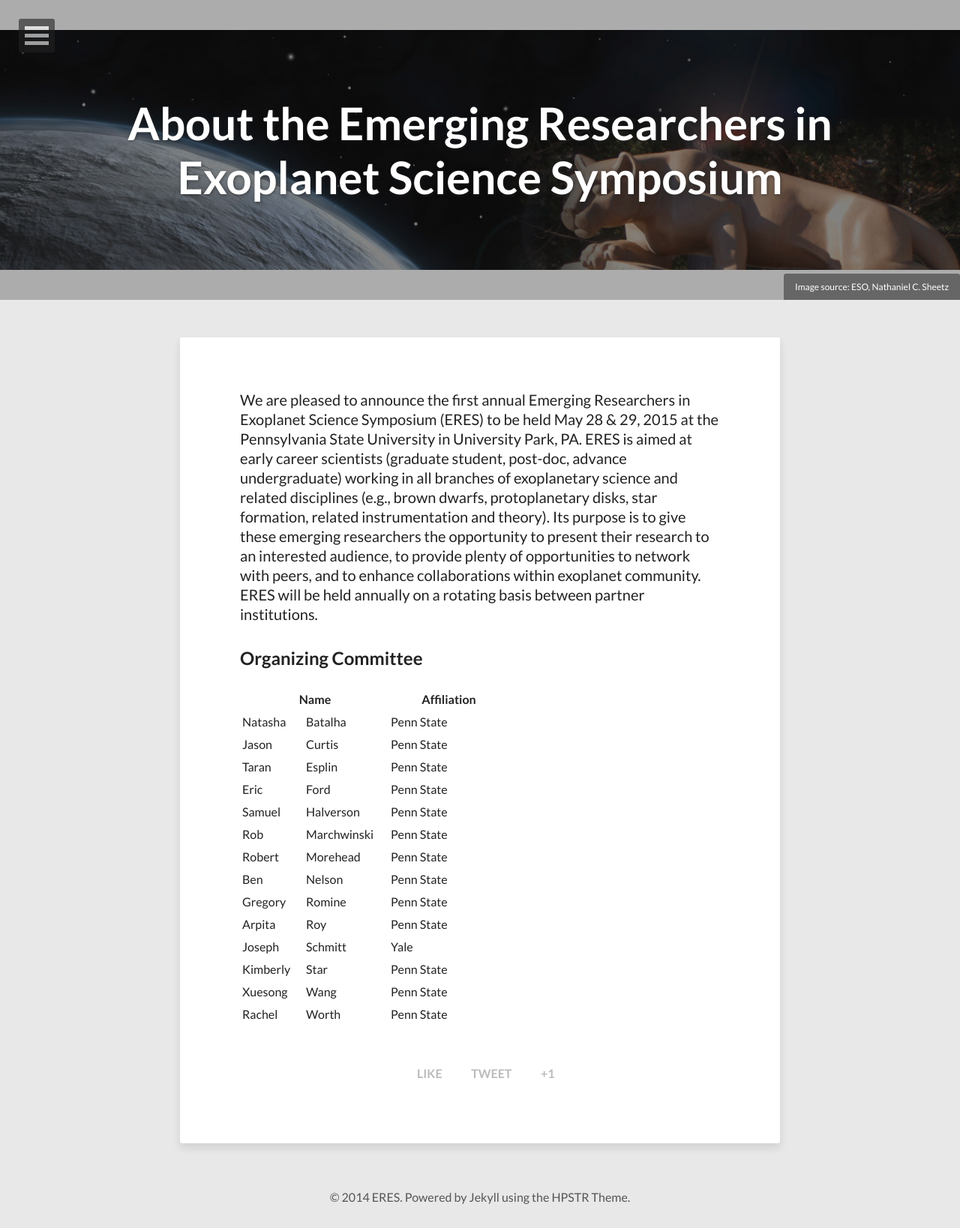
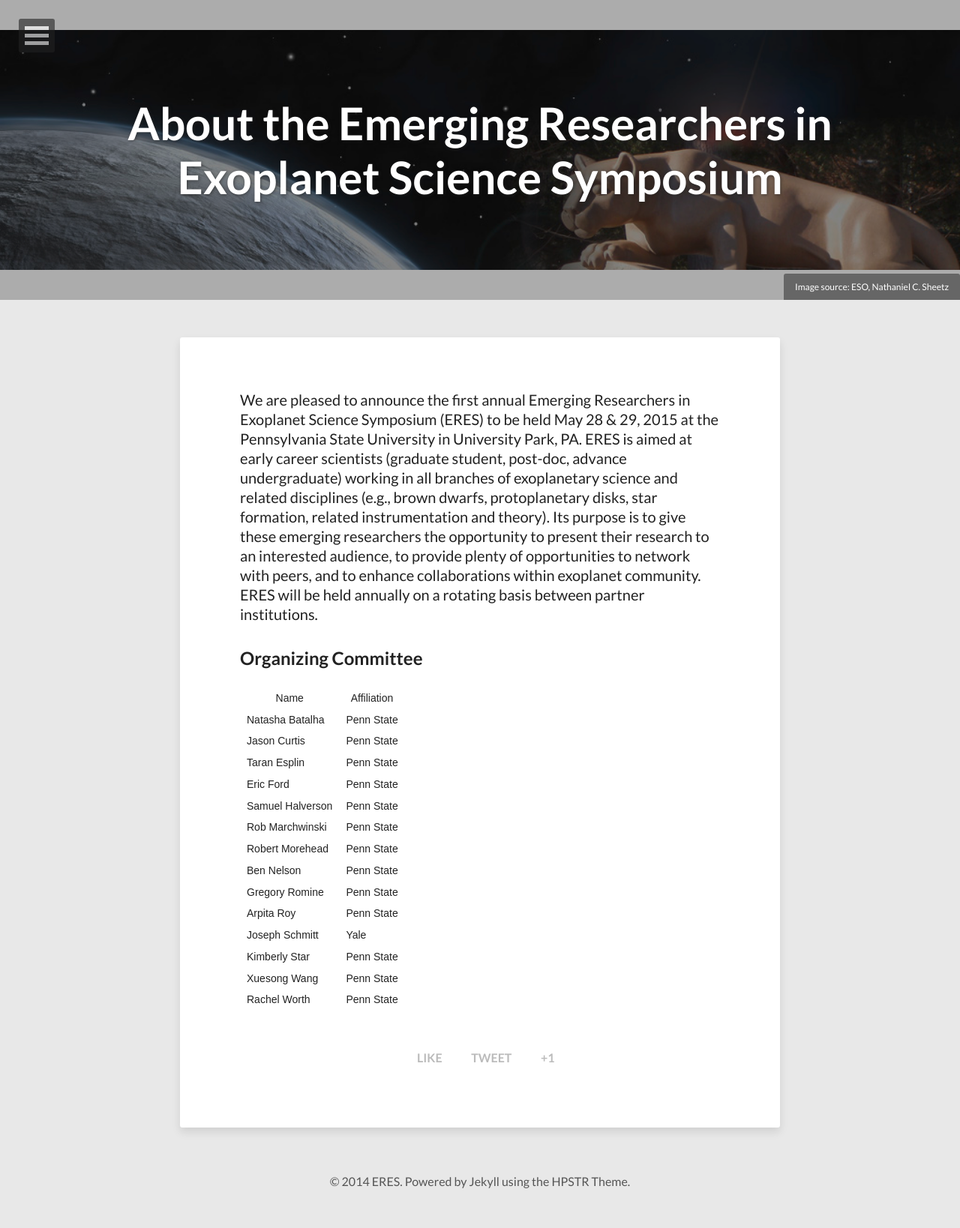
Before and after one commit to eford/ERES2014.github.io, a Jekyll site: the page built from about.md, in a window 1280 px wide. Shown: the whole page at 75% size. Built offline with Jekyll 4.4.1, drawn with Linux system fonts in a browser that asks for light colours; nearby versions of some CDN libraries; after the commit the page ends 1617 px from its top, so only the background shows below that.

Commit message:
now a table?

```diff
--- a/about.md
+++ b/about.md
@@ -14,4 +14,70 @@ We are pleased to announce the first annual Emerging Researchers in Exoplanet Sc
 
 Organizing Committee
 --------------------
-<table style="undefined;table-layout: fixed; width: 354px"><colgroup><col style="width: 83px"><col style="width: 111px"><col style="width: 160px"></colgroup><tr><th colspan="2">Name</th><th>Affiliation&nbsp;</th></tr><tr><td>Natasha</td><td>Batalha</td><td>Penn State</td></tr><tr><td>Jason</td><td>Curtis</td><td>Penn State</td></tr><tr><td>Taran</td><td>Esplin</td><td>Penn State</td></tr><tr><td>Eric</td><td>Ford</td><td>Penn State</td></tr><tr><td>Samuel</td><td>Halverson</td><td>Penn State</td></tr><tr><td>Rob</td><td>Marchwinski</td><td>Penn State</td></tr><tr><td>Robert</td><td>Morehead</td><td>Penn State</td></tr><tr><td>Ben</td><td>Nelson</td><td>Penn State</td></tr><tr><td>Gregory</td><td>Romine</td><td>Penn State</td></tr><tr><td>Arpita</td><td>Roy</td><td>Penn State</td></tr><tr><td>Joseph</td><td>Schmitt</td><td>Yale</td></tr><tr><td>Kimberly</td><td>Star</td><td>Penn State</td></tr><tr><td>Xuesong</td><td>Wang</td><td>Penn State</td></tr><tr><td>Rachel</td><td>Worth</td><td>Penn State</td></tr></table>
+<style type="text/css">
+.tg  {border-collapse:collapse;border-spacing:0;border:none;}
+.tg td{font-family:Arial, sans-serif;font-size:14px;padding:3px 9px;border-style:solid;border-width:0px;overflow:hidden;word-break:normal;}
+.tg th{font-family:Arial, sans-serif;font-size:14px;font-weight:normal;padding:3px 9px;border-style:solid;border-width:0px;overflow:hidden;word-break:normal;}
+</style>
+<table class="tg">
+  <tr>
+    <th class="tg-031e">Name</th>
+    <th class="tg-031e">Affiliation</th>
+  </tr>
+  <tr>
+    <td class="tg-031e">Natasha Batalha</td>
+    <td class="tg-031e">Penn State</td>
+  </tr>
+  <tr>
+    <td class="tg-031e">Jason Curtis</td>
+    <td class="tg-031e">Penn State</td>
+  </tr>
+  <tr>
+    <td class="tg-031e">Taran Esplin</td>
+    <td class="tg-031e">Penn State</td>
+  </tr>
+  <tr>
+    <td class="tg-031e">Eric Ford</td>
+    <td class="tg-031e">Penn State</td>
+  </tr>
+  <tr>
+    <td class="tg-031e">Samuel Halverson</td>
+    <td class="tg-031e">Penn State</td>
+  </tr>
+  <tr>
+    <td class="tg-031e">Rob Marchwinski</td>
+    <td class="tg-031e">Penn State</td>
+  </tr>
+  <tr>
+    <td class="tg-031e">Robert Morehead</td>
+    <td class="tg-031e">Penn State</td>
+  </tr>
+  <tr>
+    <td class="tg-031e">Ben Nelson</td>
+    <td class="tg-031e">Penn State</td>
+  </tr>
+  <tr>
+    <td class="tg-031e">Gregory Romine</td>
+    <td class="tg-031e">Penn State</td>
+  </tr>
+  <tr>
+    <td class="tg-031e">Arpita Roy</td>
+    <td class="tg-031e">Penn State</td>
+  </tr>
+  <tr>
+    <td class="tg-031e">Joseph Schmitt</td>
+    <td class="tg-031e">Yale</td>
+  </tr>
+  <tr>
+    <td class="tg-031e">Kimberly Star</td>
+    <td class="tg-031e">Penn State</td>
+  </tr>
+  <tr>
+    <td class="tg-031e">Xuesong Wang</td>
+    <td class="tg-031e">Penn State</td>
+  </tr>
+  <tr>
+    <td class="tg-031e">Rachel Worth</td>
+    <td class="tg-031e">Penn State</td>
+  </tr>
+</table>
```
